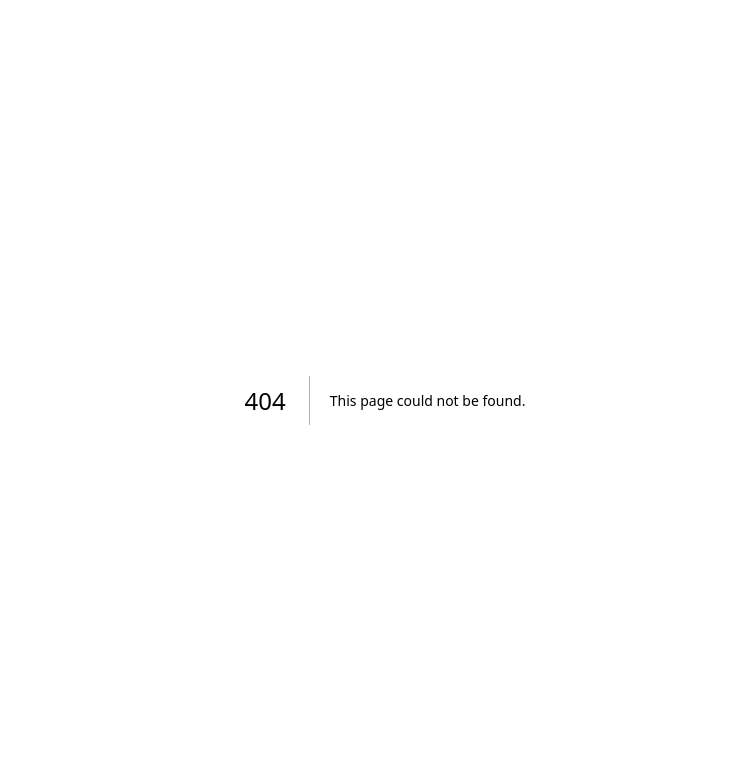
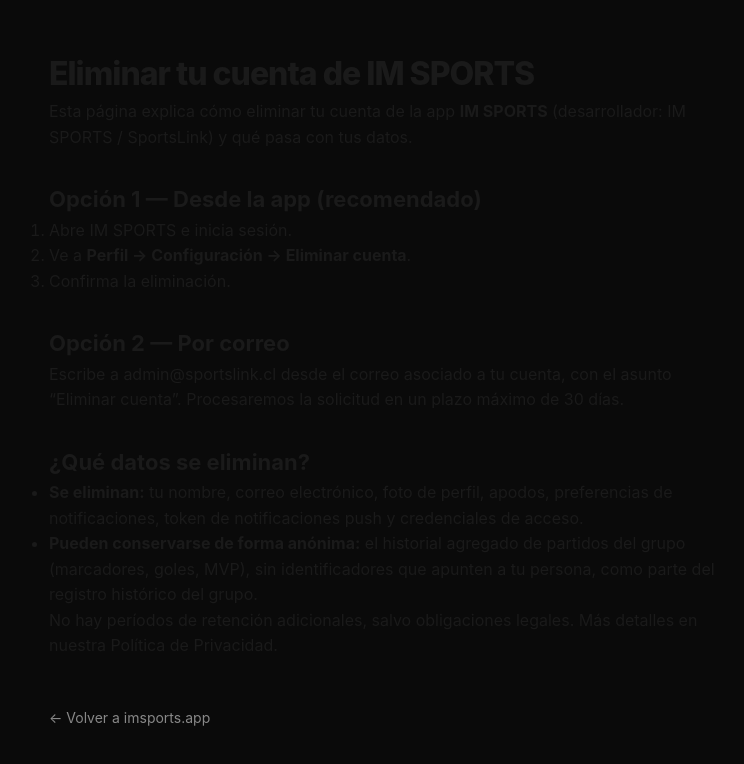
Before and after one commit to imsports-cl/imsports-landing, a Next.js app: page /eliminar-cuenta in a window 1280 px wide. Before the commit this address had no page. Shown: the top 764 px of the page, without its empty margins (255-999 px from the left). Built offline with nearby package versions, Linux system fonts and the light colour scheme.

Commit message:
feat: pagina /eliminar-cuenta (requisito Google Play data safety)

```diff
--- /dev/null
+++ b/app/eliminar-cuenta/page.tsx
@@ -0,0 +1,80 @@
+import type { Metadata } from 'next';
+import Link from 'next/link';
+
+export const metadata: Metadata = {
+  title: 'Eliminar cuenta — IM SPORTS',
+  description:
+    'Cómo eliminar tu cuenta de IM SPORTS y qué datos se borran o conservan.',
+};
+
+export default function EliminarCuentaPage() {
+  return (
+    <main
+      style={{
+        maxWidth: 720,
+        margin: '0 auto',
+        padding: '48px 24px',
+        fontFamily:
+          "-apple-system, BlinkMacSystemFont, 'Segoe UI', Roboto, sans-serif",
+        color: '#1a1a1a',
+        lineHeight: 1.6,
+      }}
+    >
+      <h1 style={{ fontSize: 32, fontWeight: 800, letterSpacing: -1 }}>
+        Eliminar tu cuenta de IM SPORTS
+      </h1>
+      <p>
+        Esta página explica cómo eliminar tu cuenta de la app{' '}
+        <strong>IM SPORTS</strong> (desarrollador: IM SPORTS / SportsLink) y qué
+        pasa con tus datos.
+      </p>
+
+      <h2 style={{ fontSize: 22, fontWeight: 700, marginTop: 32 }}>
+        Opción 1 — Desde la app (recomendado)
+      </h2>
+      <ol>
+        <li>Abre IM SPORTS e inicia sesión.</li>
+        <li>
+          Ve a <strong>Perfil → Configuración → Eliminar cuenta</strong>.
+        </li>
+        <li>Confirma la eliminación.</li>
+      </ol>
+
+      <h2 style={{ fontSize: 22, fontWeight: 700, marginTop: 32 }}>
+        Opción 2 — Por correo
+      </h2>
+      <p>
+        Escribe a{' '}
+        <a href="mailto:admin@sportslink.cl">admin@sportslink.cl</a> desde el
+        correo asociado a tu cuenta, con el asunto “Eliminar cuenta”.
+        Procesaremos la solicitud en un plazo máximo de 30 días.
+      </p>
+
+      <h2 style={{ fontSize: 22, fontWeight: 700, marginTop: 32 }}>
+        ¿Qué datos se eliminan?
+      </h2>
+      <ul>
+        <li>
+          <strong>Se eliminan:</strong> tu nombre, correo electrónico, foto de
+          perfil, apodos, preferencias de notificaciones, token de
+          notificaciones push y credenciales de acceso.
+        </li>
+        <li>
+          <strong>Pueden conservarse de forma anónima:</strong> el historial
+          agregado de partidos del grupo (marcadores, goles, MVP), sin
+          identificadores que apunten a tu persona, como parte del registro
+          histórico del grupo.
+        </li>
+      </ul>
+      <p>
+        No hay períodos de retención adicionales, salvo obligaciones legales.
+        Más detalles en nuestra{' '}
+        <Link href="/privacy">Política de Privacidad</Link>.
+      </p>
+
+      <p style={{ marginTop: 48, fontSize: 14, color: '#888' }}>
+        <Link href="/">← Volver a imsports.app</Link>
+      </p>
+    </main>
+  );
+}
```
